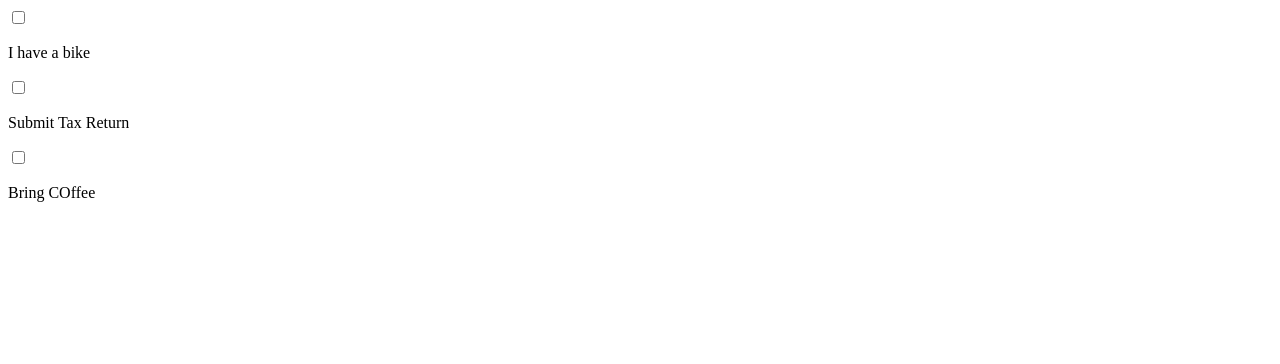
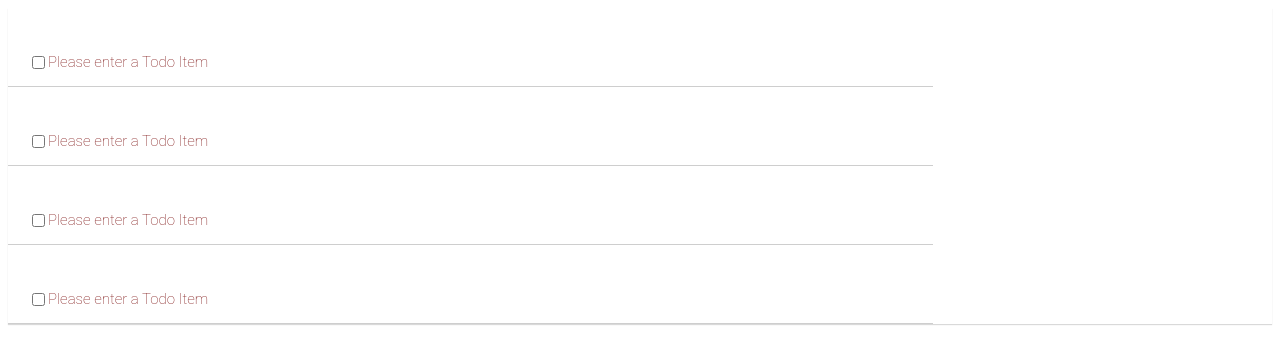
Before and after one commit to JacksonJayaraj/React_Sandbox_Work, a React (Create React App) app: page / in a window 1280 px wide. Shown: the top 364 px of the page. Built offline with nearby package versions, Linux system fonts and the light colour scheme.

Commit message:
Update ToDO

```diff
--- a/src/MyTodoList.js
+++ b/src/MyTodoList.js
@@ -1,16 +1,16 @@
 import React from "react";
+import "./styles.css";
+import TodoItem from "./TodoItem";
+
+//const styles = { color: "red", fontSize: 30 };
 
 export default function MyTodoList() {
   return (
-    <div>
-      <input type="checkbox" />
-      <p> I have a bike </p>
-
-      <input type="checkbox" />
-      <p> Submit Tax Return </p>
-
-      <input type="checkbox" />
-      <p> Bring COffee </p>
+    <div className="todo-list">
+      <TodoItem />
+      <TodoItem />
+      <TodoItem />
+      <TodoItem />
     </div>
   );
 }
--- /dev/null
+++ b/src/TodoItem.js
@@ -0,0 +1,12 @@
+import React from "react";
+
+function TodoItem() {
+  return (
+    <div className="todo-item">
+      <input type="checkbox" />
+      <p> Please enter a Todo Item </p>
+    </div>
+  );
+}
+
+export default TodoItem;
--- a/src/styles.css
+++ b/src/styles.css
@@ -2,3 +2,26 @@
   font-family: sans-serif;
   text-align: center;
 }
+
+.todo-list {
+  box-shadow:
+  /* The top layer shadow */ 0 1px 1px rgba(0, 0, 0, 0.15);
+}
+
+.todo-item {
+  display: flex;
+  justify-content: flex-start;
+  align-items: center;
+  padding: 30px 20px 0;
+  width: 70%;
+  border-bottom: 1px solid #cecece;
+  font-family: Roboto, sans-serif;
+  font-weight: 100;
+  font-size: 15px;
+  color: #7e1414;
+}
+
+.todo-style {
+  color: red;
+  font-size: 30;
+}
```
